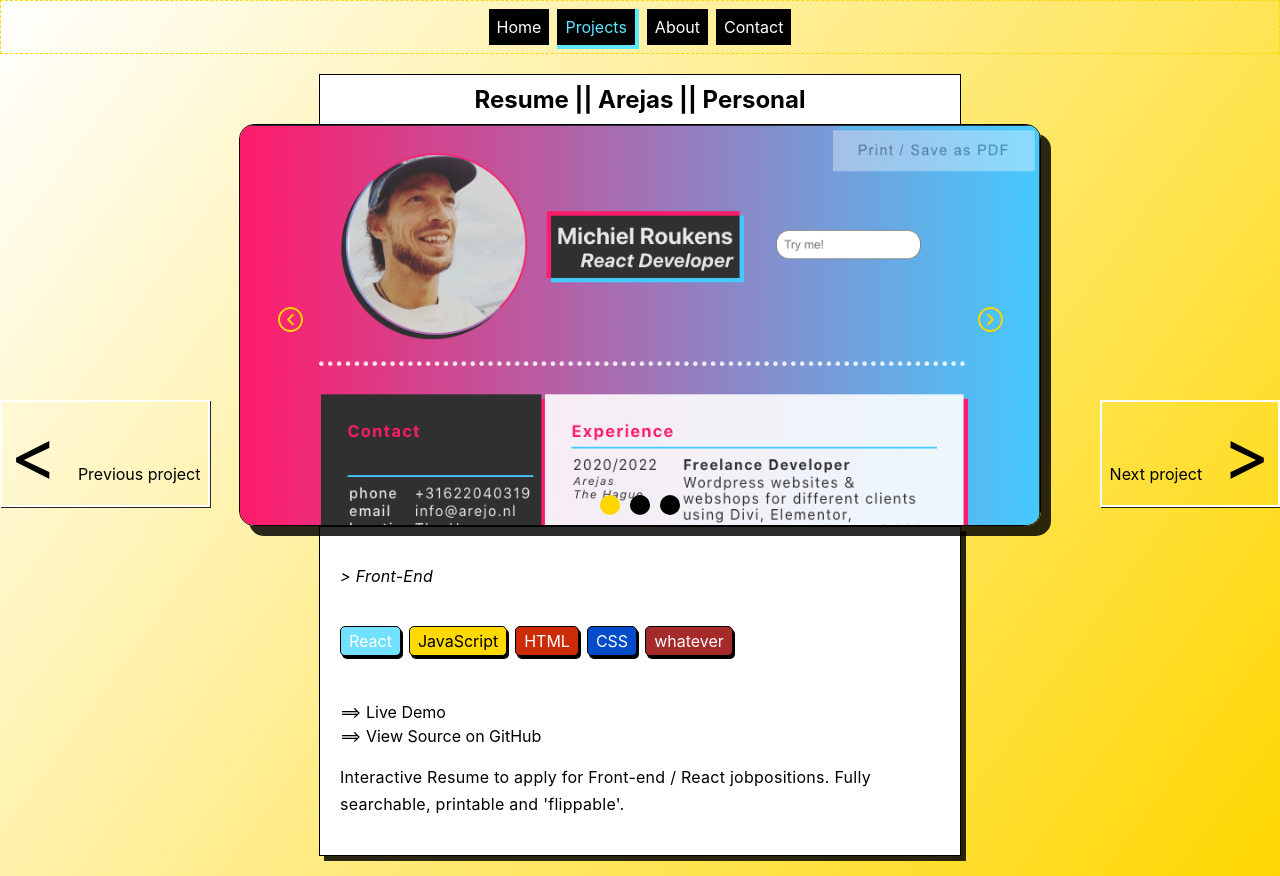
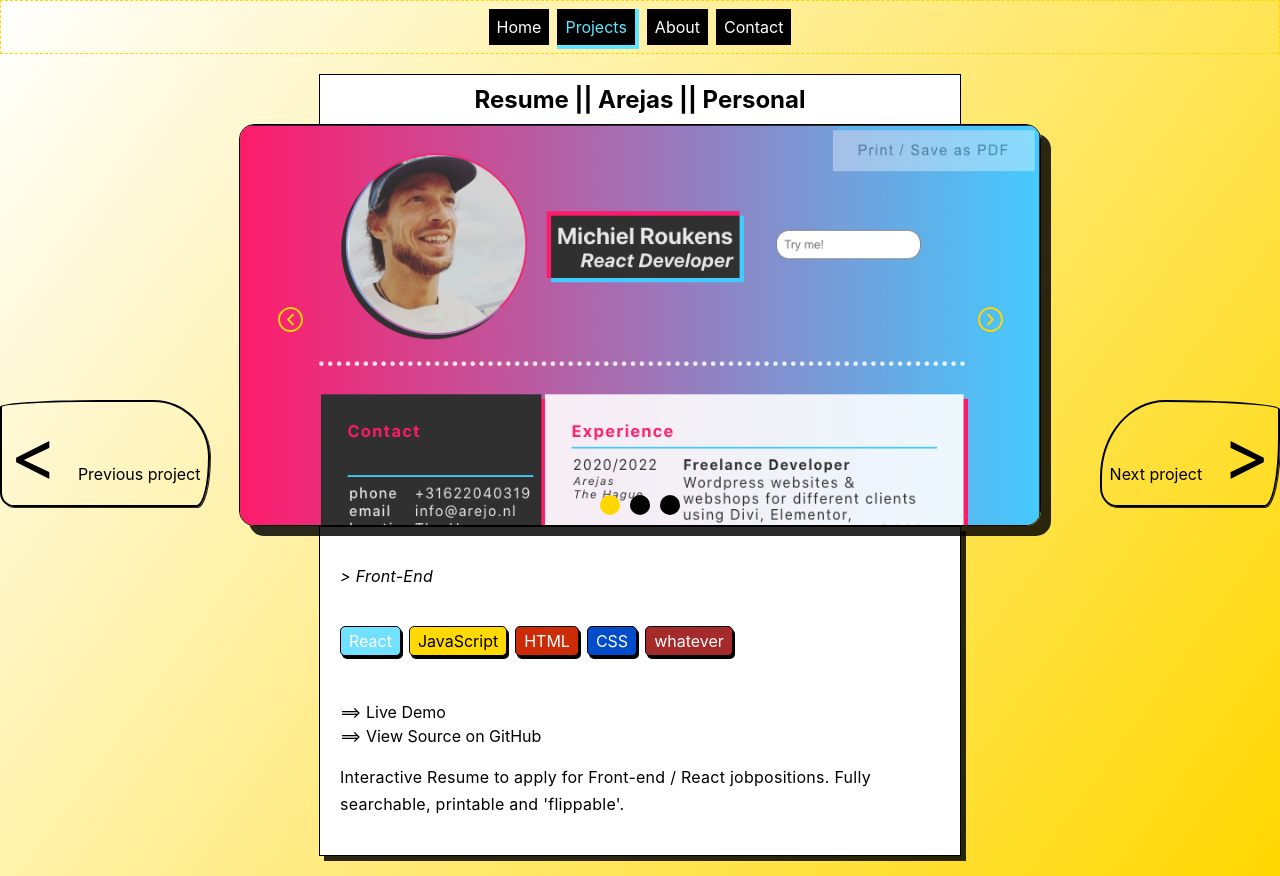
Before and after one commit to arejasverduras/portfolio, a React (Create React App) app: page /projects/1 in a window 1280 px wide. Built offline with nearby package versions, Linux system fonts and the light colour scheme.

Commit message:
add border style to buttons

```diff
--- a/src/App.css
+++ b/src/App.css
@@ -453,11 +453,15 @@ text-align: left;
 
 
 .projectButton {
-  border: 2px solid white;
+  border: 2px solid black;
   padding: 8px;
   box-shadow:rgba(0, 0, 0, 0.837) 1px 1px;
   top: 0;
   left: 0;
+  border-top-left-radius: 50% 99%;
+  border-top-right-radius: 88% 12%;
+  border-bottom-left-radius: 12.5% 25%;
+  border-bottom-right-radius: 12% 88%;
   transition: all 500ms;
 }
 
@@ -479,6 +483,13 @@ text-align: left;
 .prevButton::before {
   content: '< ';
   font-size: 72px;
+}
+
+.prevButton {
+  border-top-right-radius: 50% 99%;
+  border-top-left-radius: 88% 12%;
+  border-bottom-left-radius: 12.5% 25%;
+  border-bottom-right-radius: 12% 88%;
 }
 
 .nextButton::after {
--- a/src/components/Project/Project.js
+++ b/src/components/Project/Project.js
@@ -33,7 +33,6 @@ export const Project = () =>{
         <>
         <article className='projectContainer'>
             <h1 className="projectTitle">{name} || {client} || {type} </h1>
-            {/* <img className="projectImage" src={process.env.PUBLIC_URL + tileImage} alt="screenshot of project"></img> */}
             <ImageSlider images={images}/>
             <div className="projectContent">
                     <p className={catLabels(cat)}>{cat}</p>
```
